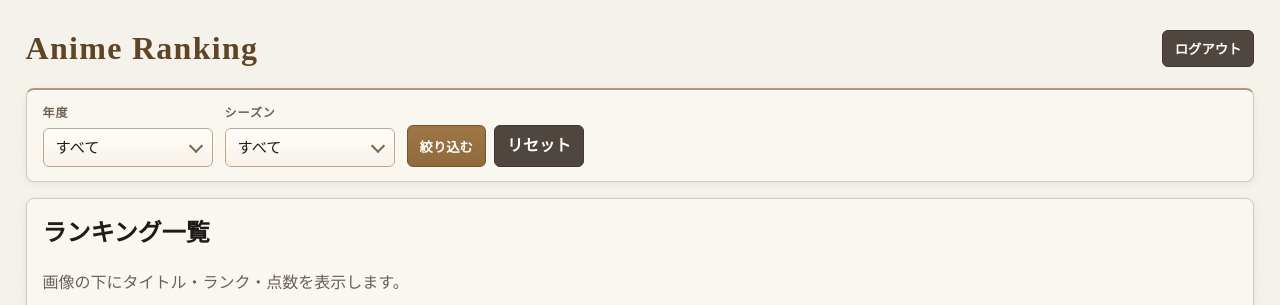
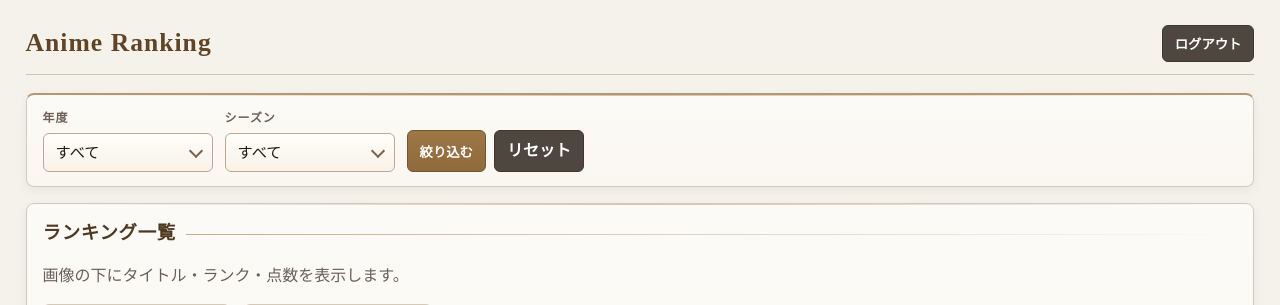
Before and after one commit to seita-uchida/anime_ranking, a Django app: page / in a window 1280 px wide. Shown: the top 305 px of the page. Run offline with Django 5.2, Linux system fonts and the light colour scheme; a user stored in the database is signed in; data comes from the database, SQL or seed files in the repository; both versions use the stored data as it was after the commit.

Commit message:
ランキング一覧のセクションヘッダーをスタイルを適用して更新し、カードのデザインを改善。データベースを更新。

```diff
--- a/anime/templates/anime/anime_list.html
+++ b/anime/templates/anime/anime_list.html
@@ -36,7 +36,9 @@
     </section>
 
     <section class="card">
-        <h2 style="margin-top: 0;">ランキング一覧</h2>
+        <div class="section-head">
+            <h2 class="section-title">ランキング一覧</h2>
+        </div>
         <p class="muted">画像の下にタイトル・ランク・点数を表示します。</p>
         {% if selected_year or selected_season %}
             <p class="active-filter">絞り込み中: {% if selected_year %}{{ selected_year }}年{% else %}全年{% endif %} / {% if selected_season %}{{ selected_season }}{% else %}全シーズン{% endif %}</p>
@@ -76,7 +78,9 @@
     </section>
 
     <section class="card">
-        <h2 style="margin-top: 0;">これから見る・未評価</h2>
+        <div class="section-head">
+            <h2 class="section-title">これから見る・未評価</h2>
+        </div>
         <p class="muted">点数が未入力の作品です。</p>
         {% if unscored_anime %}
             <div class="anime-grid" id="unscored-grid">
--- a/anime/templates/base.html
+++ b/anime/templates/base.html
@@ -9,6 +9,7 @@
             --bg: #f3f0ea;
             --card: #faf7f1;
             --surface: #fdfbf8;
+            --surface-2: #f7f2ea;
             --text: #1f1b18;
             --muted: #6a6057;
             --line: #d7c9b7;
@@ -37,23 +38,59 @@
             display: flex;
             justify-content: space-between;
             align-items: center;
-            margin-bottom: 16px;
+            margin-bottom: 18px;
             gap: 12px;
             flex-wrap: wrap;
+            padding-bottom: 12px;
+            border-bottom: 1px solid #d2c3b1;
         }
 
         .card {
-            background: var(--card);
+            background: linear-gradient(180deg, #fcfaf6 0%, var(--card) 100%);
             border: 1px solid var(--line);
             border-radius: 8px;
-            box-shadow: 0 2px 8px rgba(30, 25, 20, 0.06);
+            box-shadow: 0 3px 10px rgba(30, 25, 20, 0.06);
             padding: 16px;
+            position: relative;
+        }
+
+        .card::before {
+            content: "";
+            position: absolute;
+            left: 0;
+            right: 0;
+            top: 0;
+            height: 1px;
+            background: linear-gradient(90deg, transparent, #d6c2a5, transparent);
         }
 
         .topbar h1 {
             color: var(--accent-deep);
             letter-spacing: 0.04em;
             font-weight: 700;
+            font-size: clamp(1.5rem, 2vw, 2rem);
+        }
+
+        .section-head {
+            display: flex;
+            align-items: center;
+            justify-content: space-between;
+            margin-bottom: 6px;
+            gap: 10px;
+        }
+
+        .section-title {
+            margin: 0;
+            color: #503921;
+            letter-spacing: 0.04em;
+            font-size: 1.15rem;
+        }
+
+        .section-head::after {
+            content: "";
+            flex: 1;
+            height: 1px;
+            background: linear-gradient(90deg, #c5ad8b, transparent);
         }
 
         .btn {
@@ -66,6 +103,13 @@
             color: white;
             text-decoration: none;
             display: inline-block;
+            transition: transform 0.12s ease, box-shadow 0.12s ease, filter 0.12s ease;
+        }
+
+        .btn:hover {
+            transform: translateY(-1px);
+            box-shadow: 0 4px 10px rgba(70, 48, 24, 0.25);
+            filter: brightness(1.02);
         }
 
         .btn-secondary {
@@ -169,16 +213,17 @@
         }
 
         .anime-item {
-            background: var(--surface);
+            background: linear-gradient(180deg, var(--surface) 0%, var(--surface-2) 100%);
             border: 1px solid var(--line);
             border-radius: 6px;
             padding: 10px;
-            transition: border-color 0.14s ease, box-shadow 0.14s ease;
+            transition: border-color 0.14s ease, box-shadow 0.14s ease, transform 0.14s ease;
         }
 
         .anime-item:hover {
             border-color: #b59b7c;
-            box-shadow: 0 4px 10px rgba(45, 35, 25, 0.1);
+            box-shadow: 0 7px 14px rgba(45, 35, 25, 0.12);
+            transform: translateY(-1px);
         }
 
         .anime-cover {
@@ -189,6 +234,11 @@
             background: #eee5da;
             border: 1px solid var(--line);
             display: block;
+            transition: transform 0.22s ease;
+        }
+
+        .anime-item:hover .anime-cover {
+            transform: scale(1.015);
         }
 
         .anime-meta {
@@ -246,6 +296,11 @@
             padding: 4px 8px;
             font-size: 0.78rem;
             cursor: pointer;
+            transition: filter 0.12s ease;
+        }
+
+        .mini-btn:hover {
+            filter: brightness(1.05);
         }
 
         .mini-btn.ghost {
```
Also changed, not shown: db.sqlite3.
